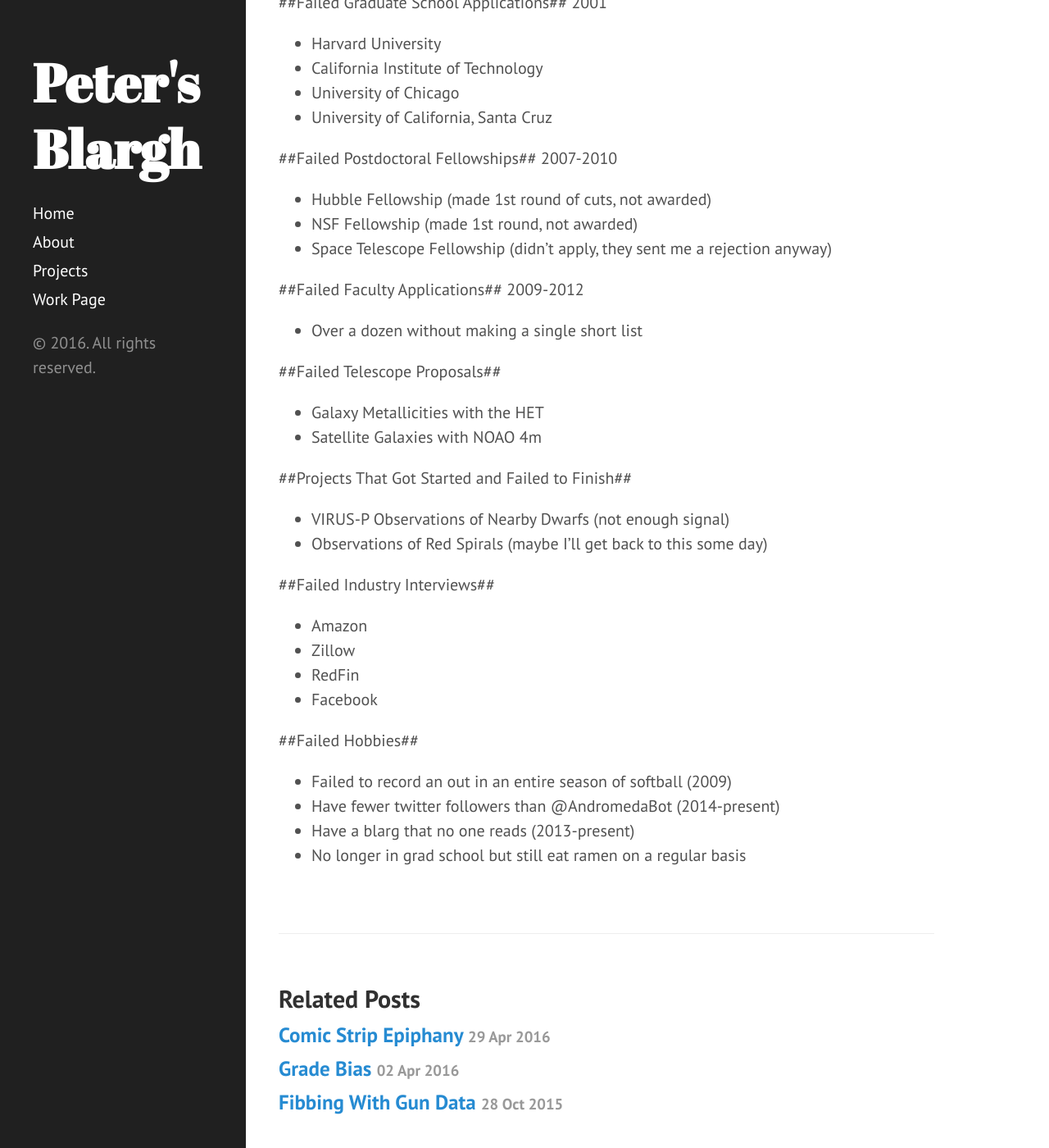
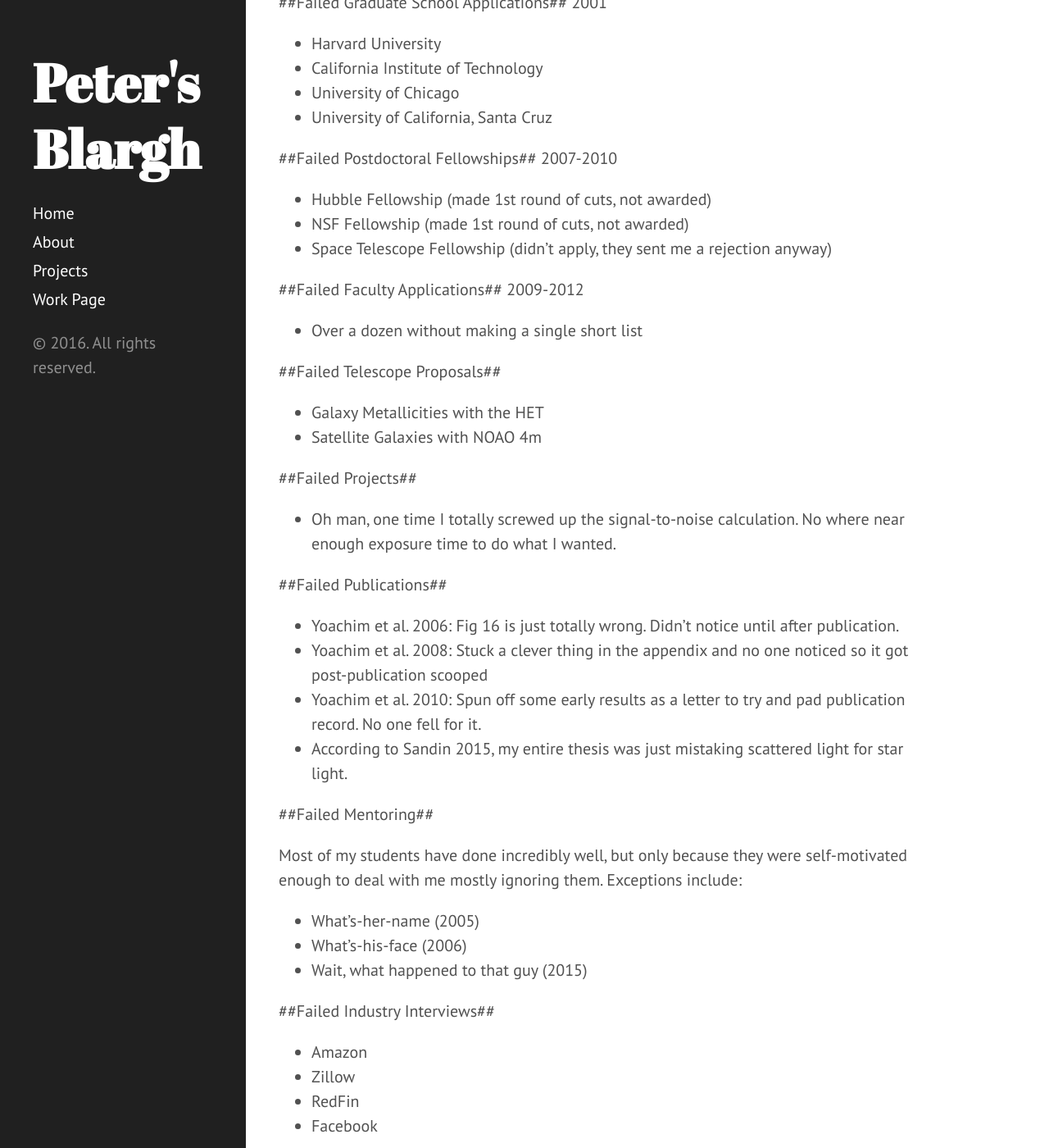
Before and after one commit to yoachim/yoachim.github.io, a Jekyll site: the page built from _posts/2016-05-03-cv-of-fail.md, in a window 1280 px wide and 1400 px high, scrolled down 342 px. Shown: the whole window at 82% size. Built offline with Jekyll 4.4.1, drawn with Linux system fonts in a browser that asks for light colours; some of the changed text lies outside the part shown.

Commit message:
more fun edits

```diff
--- a/_posts/2016-05-03-cv-of-fail.md
+++ b/_posts/2016-05-03-cv-of-fail.md
@@ -24,7 +24,7 @@
 2007-2010
 
 * Hubble Fellowship (made 1st round of cuts, not awarded)
-* NSF Fellowship (made 1st round, not awarded)
+* NSF Fellowship (made 1st round of cuts, not awarded)
 * Space Telescope Fellowship (didn't apply, they sent me a rejection anyway)
 
 ##Failed Faculty Applications##
@@ -33,21 +33,43 @@
 * Over a dozen without making a single short list
 
 ##Failed Telescope Proposals##
+
 * Galaxy Metallicities with the HET
 * Satellite Galaxies with NOAO 4m
 
-##Projects That Got Started and Failed to Finish##
-* VIRUS-P Observations of Nearby Dwarfs (not enough signal)
-* Observations of Red Spirals (maybe I'll get back to this some day)
+##Failed Projects##
+
+* Oh man, one time I totally screwed up the signal-to-noise calculation. No where near enough exposure time to do what I wanted.
+
+##Failed Publications##
+
+* Yoachim et al. 2006:  Fig 16 is just totally wrong. Didn't notice until after publication.
+* Yoachim et al. 2008: Stuck a clever thing in the appendix and no one noticed so it got post-publication scooped
+* Yoachim et al. 2010: Spun off some early results as a letter to try and pad publication record. No one fell for it.
+* According to Sandin 2015, my entire thesis was just mistaking scattered light for star light.
+
+
+##Failed Mentoring##
+
+Most of my students have done incredibly well, but only because they were self-motivated enough to deal with me mostly ignoring them. Exceptions include:
+
+* What's-her-name (2005)
+* What's-his-face (2006)
+* Wait, what happened to that guy (2015)
 
 ##Failed Industry Interviews##
+
 * Amazon
 * Zillow
 * RedFin
 * Facebook
 
 ##Failed Hobbies##
+
 * Failed to record an out in an entire season of softball (2009)
 * Have fewer twitter followers than @AndromedaBot (2014-present)
 * Have a blarg that no one reads (2013-present)
-* No longer in grad school but still eat ramen on a regular basis
+
+## General Life Failures##
+
+* No longer in grad school but still eat ramen noodles on a regular basis
```
